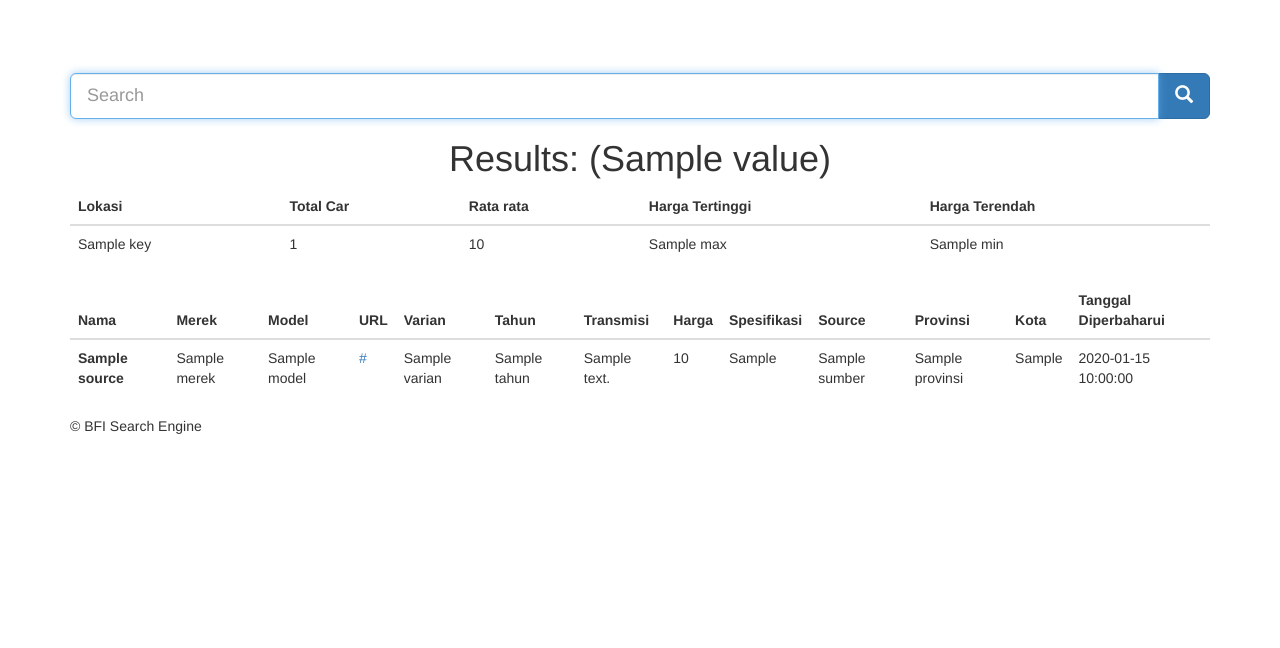
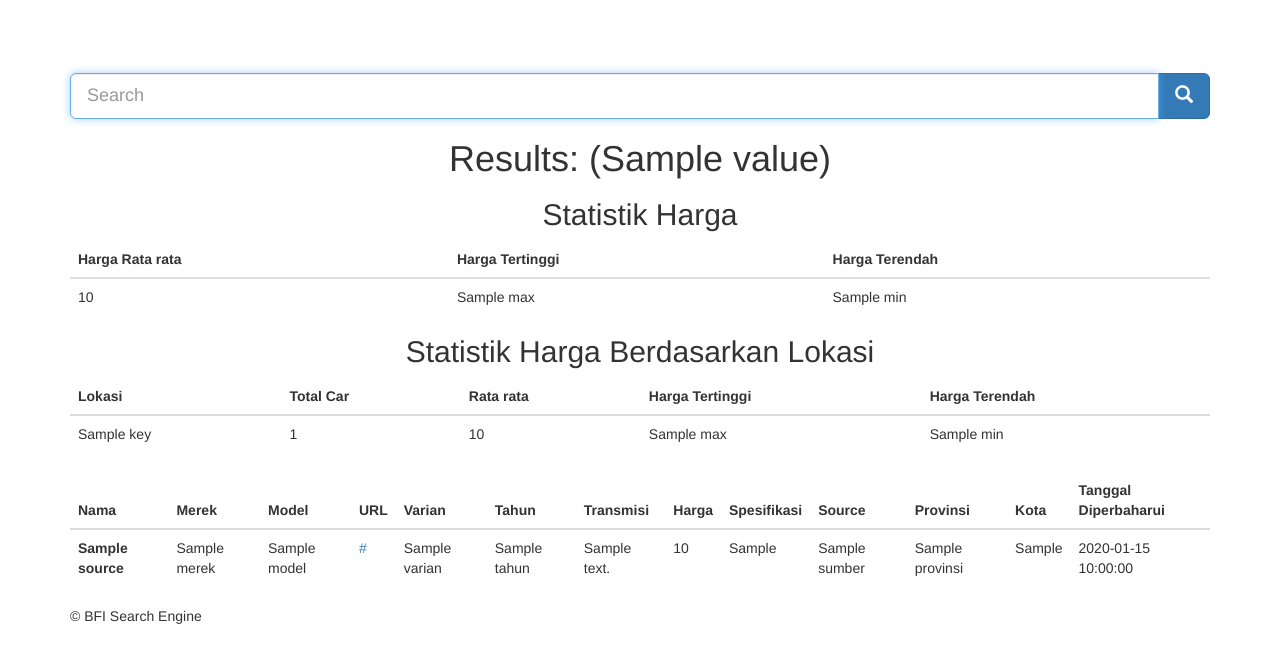
Before and after one commit to davidbfi/bfipricecrawler, a Flask app: template bfipricecrawler/frontend/templates/car_results.html in a window 1280 px wide. Shown: the part 152-800 px from the top of the page. Run offline with Flask 2, Linux system fonts and the light colour scheme; the template is opened without the code that fills it: most values are stand-ins (such as "Sample title", 1, 10 or a date in 2020); some libraries are stand-ins or nearby versions.

Commit message:
Update : add statistik tabel

```diff
--- a/bfipricecrawler/frontend/templates/car_results.html
+++ b/bfipricecrawler/frontend/templates/car_results.html
@@ -30,8 +30,28 @@
   </form>
   <center>
     <h1>Results: ({{ res['hits']['total']['value'] }}) </h1>
+    <table class="table">
+            <h2>Statistik Harga </h2>
+            <thead>
+              <tr>
+                <th>Harga Rata rata</th>
+                <th>Harga Tertinggi</th>
+                <th>Harga Terendah</th>
+              </tr>
+            </thead>
+
+            <tbody>
+              <tr>
+                  <td>{{ res['aggregations']['price_stats']['avg'] }}</td>
+                  <td>{{ res['aggregations']['price_stats']['max'] }}</td>
+                  <td>{{ res['aggregations']['price_stats']['min'] }}</td>
+              </tr>
+            </tbody>
+
+      </table>
       <table class="table">
-            <thead>
+          <h2>Statistik Harga Berdasarkan Lokasi</h2>
+          <thead>
               <tr>
                 <th>Lokasi</th>
                 <th>Total Car</th>
@@ -79,7 +99,7 @@
                       <td>{{ hit['_source'] ['model'] }}</td>
                       <td><a href="{{ hit['_source']['url'] }}">{{ hit['_source']['url'] }}</a></td>
                       <td>{{ hit['_source'] ['varian'] }}</td>
-                      <td>{{ hit['_source'] ['tahun'] }}</td>
+                      <td>{{ hit['_source'] ['spesifikasi_ringkas'] ['Tahun'] }}</td>
                       <td>{{ hit['_source'] ['transmisi'] }}</td>
                       <td>{{ hit['_source'] ['harga'] }}</td>
                       <td>{{ hit['_source'] ['spesifikasi_ringkas'] }}</td>
```
